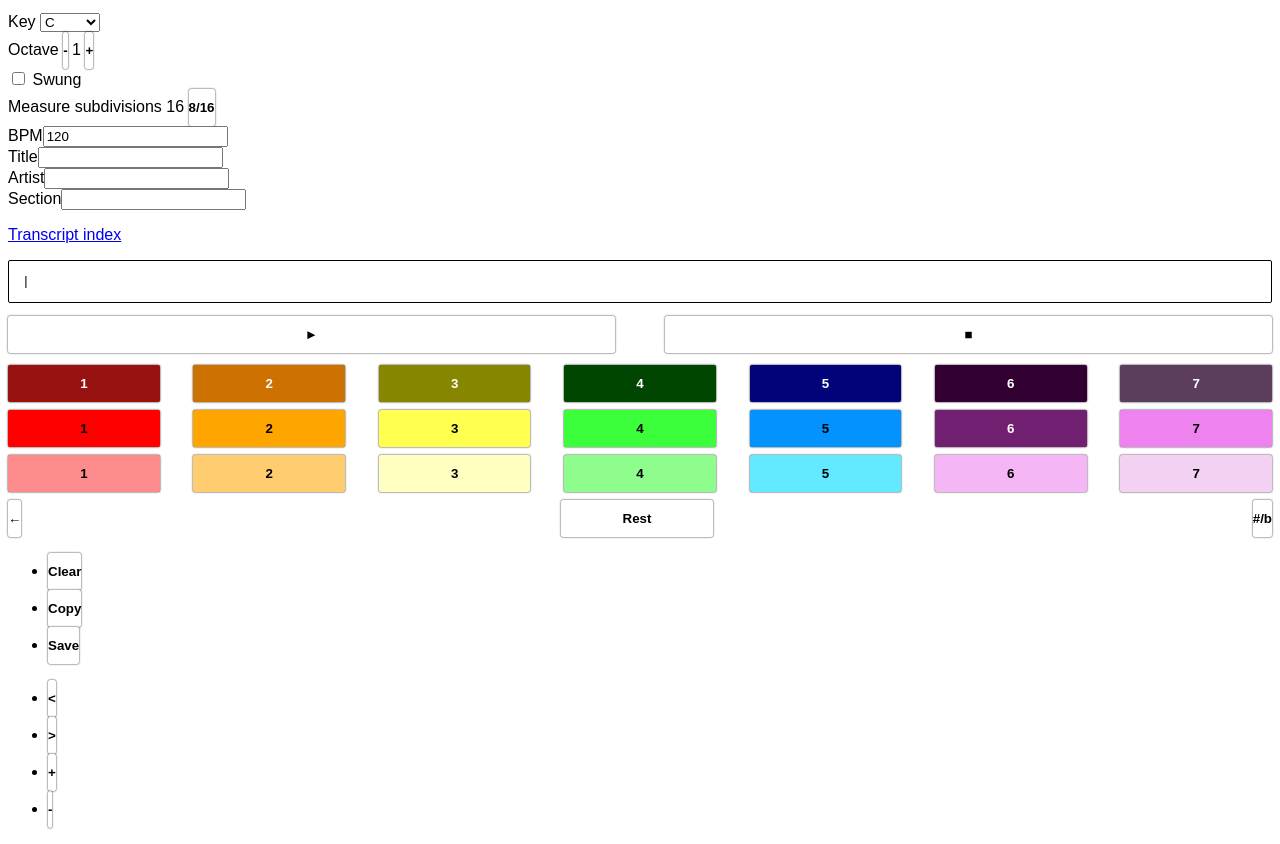
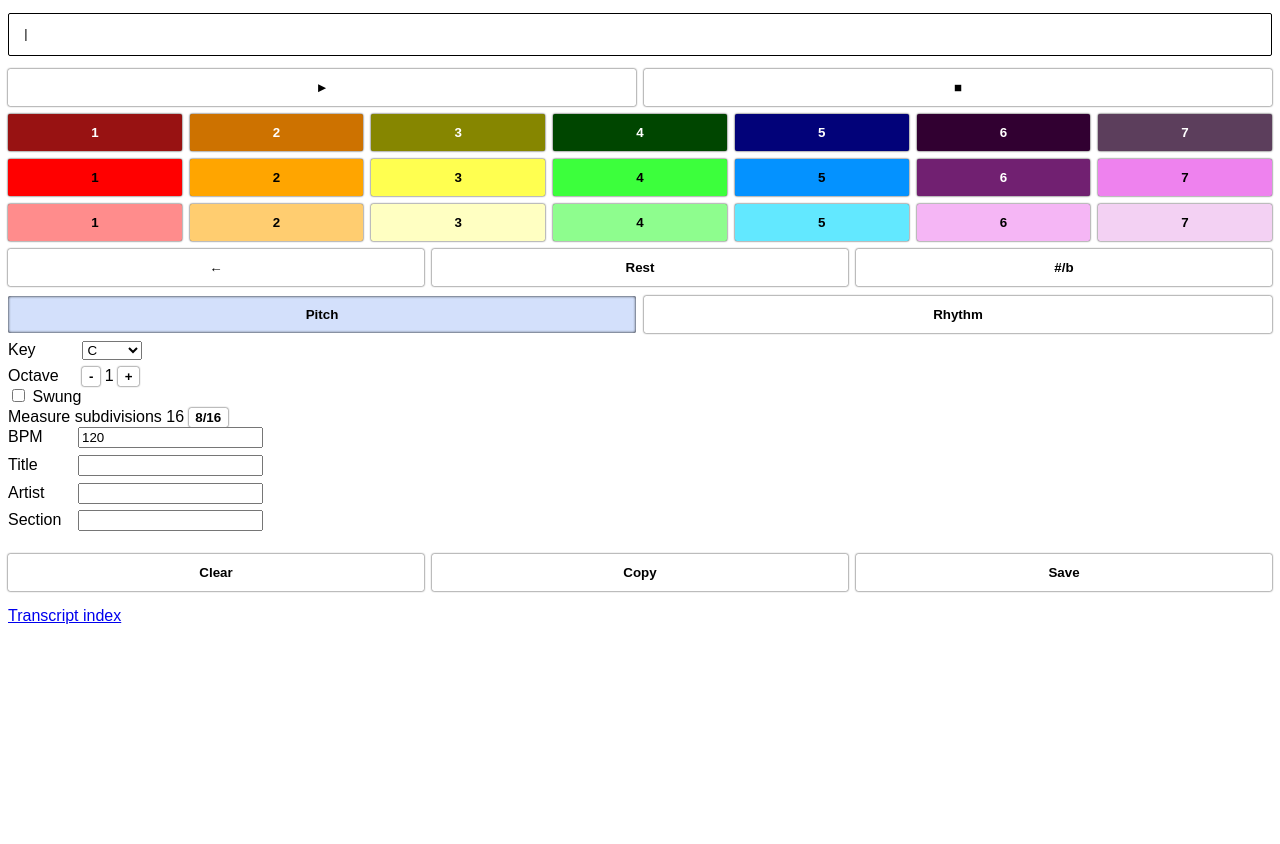
Before and after one commit to tsegarra/medit, a plain HTML site: page index.html in a window 1280 px wide. Shown: the part 56-900 px from the top of the page. After the commit the page ends 800 px from the top, so only its background shows below. Drawn offline with Linux system fonts and the light colour scheme.

Commit message:
Continue refreshing UI

```diff
--- a/index.html
+++ b/index.html
@@ -2,179 +2,11 @@
 <head>
     <title>ABC Editor</title>
     <meta name="viewport" content="width=device-width, initial-scale=1, maximum-scale=1.0, user-scalable=no">
-    <style>
-        :root {
-            --red: red;
-            --orange: orange;
-            --yellow: #ffff50;
-            --green: #3cff3c;
-            --blue: #0492ff;
-            --purple: #712071;
-            --violet: violet;
-
-            --red-dark: #981212;
-            --red-light: #ff8c8c;
-            --orange-dark: #cd7200;
-            --orange-light: #ffcd70;
-            --yellow-dark: #868600;
-            --yellow-light: #ffffc2;
-            --green-dark: #004600;
-            --green-light: #8efd8e;
-            --blue-dark: #020279;
-            --blue-light: #62e8ff;
-            --purple-dark: #310031;
-            --purple-light: #f5b6f5;
-            --violet-dark: #5c3e5c;
-            --violet-light: #f3d1f3;
-        }
-
-        .scale-degree-input-row {
-            font-size: 0;
-            display: flex;
-            justify-content: space-between;
-            margin-bottom: 8px;
-        }
-
-        button {
-            border-width: 0;
-            background-color: white;
-            color: black;
-            font-weight: bold;
-            border-radius: 2px;
-            cursor: pointer;
-            padding: 11px 0;
-            box-shadow: 0 0 2px black;
-        }
-
-        .btn-scale-degree {
-            width: 12%;
-        }
-
-        .btn-scale-degree:active {
-            box-shadow: none;
-        }
-
-        .btn-accidental {
-            display: none;
-        }
-
-        #playback-buttons > button {
-            width: 48%;
-            border: none;
-            background-color: white;
-            box-shadow: 0 0 2px black;
-        }
-
-        #playback-buttons {
-            width: 100%;
-            display: flex;
-            justify-content: space-between;
-            margin-bottom: 12px;
-        }
-
-        #btn-scale-degree-1 { background-color: var(--red); }
-        #btn-scale-degree-1-down { background-color: var(--red-dark); color: white;}
-        #btn-scale-degree-1-up { background-color: var(--red-light); }
-        #btn-scale-degree-2 { background-color: var(--orange); }
-        #btn-scale-degree-2-down { background-color: var(--orange-dark); color: white; }
-        #btn-scale-degree-2-up { background-color: var(--orange-light); }
-        #btn-scale-degree-3 { background-color: var(--yellow); }
-        #btn-scale-degree-3-down { background-color: var(--yellow-dark); color: white;}
-        #btn-scale-degree-3-up { background-color: var(--yellow-light); }
-        #btn-scale-degree-4 { background-color: var(--green); }
-        #btn-scale-degree-4-down { background-color: var(--green-dark); color: white;}
-        #btn-scale-degree-4-up { background-color: var(--green-light); }
-        #btn-scale-degree-5 {background-color: var(--blue); }
-        #btn-scale-degree-5-down {background-color: var(--blue-dark); color: white; }
-        #btn-scale-degree-5-up {background-color: var(--blue-light); }
-        #btn-scale-degree-6 {background-color: var(--purple); color: white;}
-        #btn-scale-degree-6-down {background-color: var(--purple-dark); color: white;}
-        #btn-scale-degree-6-up {background-color: var(--purple-light); }
-        #btn-scale-degree-7 { background-color: var(--violet); }
-        #btn-scale-degree-7-down { background-color: var(--violet-dark); color: white; }
-        #btn-scale-degree-7-up { background-color: var(--violet-light); }
-
-        #loading-circle {
-            display: none;
-        }
-
-        #loading-circle.loading {
-            display: block;
-        }
-
-        #loading-circle {
-            position: absolute;
-            top: 0;
-            text-align: center;
-            width: 100%;
-        }
-
-        ul.firebaseui-idp-list {
-            list-style: none;
-            padding: 0;
-            margin: 0;
-        }
-
-        .firebaseui-card-content form {
-            margin: 0;
-        }
-
-        span.firebaseui-idp-icon-wrapper {
-            display: none;
-        }
-
-        span.firebaseui-idp-text.firebaseui-idp-text-short {
-            display: none;
-        }
-
-        #login-options.logged-in #firebaseui-auth-container {
-            display: none;
-        }
-
-        #user-logo img {
-            border-radius: 50%;
-            width: 20px;
-        }
-
-        .abc-notation-panel {
-            padding: 1em;
-            border-radius: 2px;
-            border: 1px solid;
-            font-family: monospace;
-        }
-
-        body {
-            font-family: sans-serif;
-            margin: 0;
-        }
-
-        header, main {
-            padding-left: 0.5em;
-            padding-right: 0.5em;
-        }
-
-        header {
-            display: flex;
-            padding-top: 0.5em;
-            background-color: #1f5ccd;
-            color: white;
-            padding-bottom: 0.5em;
-            justify-content: space-between;
-            align-items: center;
-            margin-bottom: 1em;
-            box-shadow: 0 1px 1px black;
-        }
-
-        header > h1 {
-            margin: 0;
-            font-weight: normal;
-            font-size: 1.5em;
-        }
-    </style>
+    <link rel="stylesheet" href="style.css" />
 </head>
 <body class="dark-bg padding-std font-sans">
 <header>
-    <h1>ABC Editor</h1>
+    <h1><a href="index.html">ABC Editor</a></h1>
     <div id="login-options">
         <div id="firebaseui-auth-container"></div>
         <div id="user-logo"></div>
@@ -182,6 +14,82 @@
 </header>
 
 <main>
+    <p class="abc-notation-panel"></p>
+
+    <div id="playback-buttons" class="button-row row-halves">
+        <button id="btn-play">&#9658;</button>
+        <button id="btn-stop">&#9632;</button>
+    </div>
+
+    <div class="tabs">
+        <div id="scale-degree-inputs" class="tab melody-tab">
+            <div class="button-row">
+                <button class="btn-scale-degree" id="btn-scale-degree-1-down">1</button>
+                <button class="btn-accidental btn-scale-degree" id="btn-scale-degree-b2-down">b2</button>
+                <button class="btn-scale-degree" id="btn-scale-degree-2-down">2</button>
+                <button class="btn-accidental btn-scale-degree" id="btn-scale-degree-b3-down">b3</button>
+                <button class="btn-scale-degree" id="btn-scale-degree-3-down">3</button>
+                <button class="btn-scale-degree" id="btn-scale-degree-4-down">4</button>
+                <button class="btn-accidental btn-scale-degree" id="btn-scale-degree-b5-down">b5</button>
+                <button class="btn-scale-degree" id="btn-scale-degree-5-down">5</button>
+                <button class="btn-accidental btn-scale-degree" id="btn-scale-degree-b6-down">b6</button>
+                <button class="btn-scale-degree" id="btn-scale-degree-6-down">6</button>
+                <button class="btn-accidental btn-scale-degree" id="btn-scale-degree-b7-down">b7</button>
+                <button class="btn-scale-degree" id="btn-scale-degree-7-down">7</button>
+            </div>
+
+            <div class="button-row">
+                <button class="btn-scale-degree" id="btn-scale-degree-1">1</button>
+                <button class="btn-accidental btn-scale-degree" id="btn-scale-degree-b2">b2</button>
+                <button class="btn-scale-degree" id="btn-scale-degree-2">2</button>
+                <button class="btn-accidental btn-scale-degree" id="btn-scale-degree-b3">b3</button>
+                <button class="btn-scale-degree" id="btn-scale-degree-3">3</button>
+                <button class="btn-scale-degree" id="btn-scale-degree-4">4</button>
+                <button class="btn-accidental btn-scale-degree" id="btn-scale-degree-b5">b5</button>
+                <button class="btn-scale-degree" id="btn-scale-degree-5">5</button>
+                <button class="btn-accidental btn-scale-degree" id="btn-scale-degree-b6">b6</button>
+                <button class="btn-scale-degree" id="btn-scale-degree-6">6</button>
+                <button class="btn-accidental btn-scale-degree" id="btn-scale-degree-b7">b7</button>
+                <button class="btn-scale-degree" id="btn-scale-degree-7">7</button>
+            </div>
+
+            <div class="button-row">
+                <button class="btn-scale-degree" id="btn-scale-degree-1-up">1</button>
+                <button class="btn-accidental btn-scale-degree" id="btn-scale-degree-b2-up">b2</button>
+                <button class="btn-scale-degree" id="btn-scale-degree-2-up">2</button>
+                <button class="btn-accidental btn-scale-degree" id="btn-scale-degree-b3-up">b3</button>
+                <button class="btn-scale-degree" id="btn-scale-degree-3-up">3</button>
+                <button class="btn-scale-degree" id="btn-scale-degree-4-up">4</button>
+                <button class="btn-accidental btn-scale-degree" id="btn-scale-degree-b5-up">b5</button>
+                <button class="btn-scale-degree" id="btn-scale-degree-5-up">5</button>
+                <button class="btn-accidental btn-scale-degree" id="btn-scale-degree-b6-up">b6</button>
+                <button class="btn-scale-degree" id="btn-scale-degree-6-up">6</button>
+                <button class="btn-accidental btn-scale-degree" id="btn-scale-degree-b7-up">b7</button>
+                <button class="btn-scale-degree" id="btn-scale-degree-7-up">7</button>
+            </div>
+
+            <div class="button-row row-thirds">
+                <button id="btn-backspace">&larr;</button>
+                <button id="btn-scale-degree-0">Rest</button>
+                <button class="btn-octave" id="btn-toggle-accidentals">#/b</button>
+            </div>
+        </div>
+
+        <div class="tab rhythm-tab">
+            <div class="button-row row-quarters">
+                <button id="btn-rhythm-prev" class="btn-rhythm">&lt;</button>
+                <button id="btn-rhythm-next" class="btn-rhythm">&gt;</button>
+                <button id="btn-rhythm-augment" class="btn-rhythm">+</button>
+                <button id="btn-rhythm-diminish" class="btn-rhythm">-</button>
+            </div>
+        </div>
+    </div>
+
+    <div class="button-row row-halves">
+        <button id="btn-select-pitch">Pitch</button>
+        <button id="btn-select-rhythm">Rhythm</button>
+    </div>
+
     <section id="metadata">
         <label for="abc-metadata-key">Key</label>
         <select id="abc-metadata-key">
@@ -222,82 +130,17 @@
             <label for="song-artist">Artist</label><input type="text" name="song-artist" id="song-artist" /><br />
             <label for="song-section">Section</label><input type="text" name="song-section" id="song-section" />
         </form>
+    </section>
+
+    <section class="menu">
+        <div class="button-row row-thirds">
+            <button id="btn-clear">Clear</button>
+            <button id="btn-copy">Copy</button>
+            <button id="btn-save">Save</button>
+        </div>
 
         <p><a href="list">Transcript index</a></p>
     </section>
-
-    <p class="abc-notation-panel"></p>
-
-    <div id="playback-buttons">
-        <button id="btn-play">&#9658;</button>
-        <button id="btn-stop">&#9632;</button>
-    </div>
-
-    <div id="scale-degree-inputs">
-        <div class="scale-degree-input-row">
-            <button class="btn-scale-degree" id="btn-scale-degree-1-down">1</button>
-            <button class="btn-accidental btn-scale-degree" id="btn-scale-degree-b2-down">b2</button>
-            <button class="btn-scale-degree" id="btn-scale-degree-2-down">2</button>
-            <button class="btn-accidental btn-scale-degree" id="btn-scale-degree-b3-down">b3</button>
-            <button class="btn-scale-degree" id="btn-scale-degree-3-down">3</button>
-            <button class="btn-scale-degree" id="btn-scale-degree-4-down">4</button>
-            <button class="btn-accidental btn-scale-degree" id="btn-scale-degree-b5-down">b5</button>
-            <button class="btn-scale-degree" id="btn-scale-degree-5-down">5</button>
-            <button class="btn-accidental btn-scale-degree" id="btn-scale-degree-b6-down">b6</button>
-            <button class="btn-scale-degree" id="btn-scale-degree-6-down">6</button>
-            <button class="btn-accidental btn-scale-degree" id="btn-scale-degree-b7-down">b7</button>
-            <button class="btn-scale-degree" id="btn-scale-degree-7-down">7</button>
-        </div>
-
-        <div class="scale-degree-input-row">
-            <button class="btn-scale-degree" id="btn-scale-degree-1">1</button>
-            <button class="btn-accidental btn-scale-degree" id="btn-scale-degree-b2">b2</button>
-            <button class="btn-scale-degree" id="btn-scale-degree-2">2</button>
-            <button class="btn-accidental btn-scale-degree" id="btn-scale-degree-b3">b3</button>
-            <button class="btn-scale-degree" id="btn-scale-degree-3">3</button>
-            <button class="btn-scale-degree" id="btn-scale-degree-4">4</button>
-            <button class="btn-accidental btn-scale-degree" id="btn-scale-degree-b5">b5</button>
-            <button class="btn-scale-degree" id="btn-scale-degree-5">5</button>
-            <button class="btn-accidental btn-scale-degree" id="btn-scale-degree-b6">b6</button>
-            <button class="btn-scale-degree" id="btn-scale-degree-6">6</button>
-            <button class="btn-accidental btn-scale-degree" id="btn-scale-degree-b7">b7</button>
-            <button class="btn-scale-degree" id="btn-scale-degree-7">7</button>
-        </div>
-
-        <div class="scale-degree-input-row">
-            <button class="btn-scale-degree" id="btn-scale-degree-1-up">1</button>
-            <button class="btn-accidental btn-scale-degree" id="btn-scale-degree-b2-up">b2</button>
-            <button class="btn-scale-degree" id="btn-scale-degree-2-up">2</button>
-            <button class="btn-accidental btn-scale-degree" id="btn-scale-degree-b3-up">b3</button>
-            <button class="btn-scale-degree" id="btn-scale-degree-3-up">3</button>
-            <button class="btn-scale-degree" id="btn-scale-degree-4-up">4</button>
-            <button class="btn-accidental btn-scale-degree" id="btn-scale-degree-b5-up">b5</button>
-            <button class="btn-scale-degree" id="btn-scale-degree-5-up">5</button>
-            <button class="btn-accidental btn-scale-degree" id="btn-scale-degree-b6-up">b6</button>
-            <button class="btn-scale-degree" id="btn-scale-degree-6-up">6</button>
-            <button class="btn-accidental btn-scale-degree" id="btn-scale-degree-b7-up">b7</button>
-            <button class="btn-scale-degree" id="btn-scale-degree-7-up">7</button>
-        </div>
-
-        <div class="scale-degree-input-row">
-            <button id="btn-backspace">&larr;</button>
-            <button class="btn-scale-degree" id="btn-scale-degree-0">Rest</button>
-            <button class="btn-octave" id="btn-toggle-accidentals">#/b</button>
-        </div>
-    </div>
-
-    <ul class="quarter-width-buttons">
-        <li><button id="btn-clear">Clear</button></li>
-        <li><button id="btn-copy">Copy</button></li>
-        <li><button id="btn-save">Save</button></li>
-    </ul>
-
-    <ul class="quarter-width-buttons">
-        <li><button id="btn-rhythm-prev" class="btn-rhythm">&lt;</button></li>
-        <li><button id="btn-rhythm-next" class="btn-rhythm">&gt;</button></li>
-        <li><button id="btn-rhythm-augment" class="btn-rhythm">+</button></li>
-        <li><button id="btn-rhythm-diminish" class="btn-rhythm">-</button></li>
-    </ul>
 </main>
 
 <div id="loading-circle"><img src="loading.gif" alt="Loading..." /></div>
--- a/style.css
+++ b/style.css
@@ -1,109 +1,3 @@
-body {
-    touch-action: pan-x pan-y;
-}
-
-select {
-    color: black;
-}
-
-#abc-notation-panels {
-    padding: 0;
-    list-style: none;
-}
-
-.abc-notation-panel {
-    background-color: #bdbdbd;
-    color: black;
-    padding: 1em;
-    line-height: 2em;
-    font-family: monospace;
-    box-shadow: 0 0 2px inset;
-    border-radius: 9px;
-    height: 2em;
-    overflow-y: scroll;
-}
-
-.dark-bg {
-    background-color: #1e1e1e;
-    color: white;
-}
-
-.padding-std {
-    padding: 1em;
-}
-
-.font-sans {
-    font-family: sans-serif;
-}
-
-.font-bold {
-    font-weight: bold;
-}
-
-#key-buttons,
-.third-width-buttons,
-.quarter-width-buttons,
-#scale-degree-inputs {
-    list-style: none;
-    padding: 0;
-    display: flex;
-    flex-wrap: wrap;
-    user-select: none;
-}
-
-#key-buttons > li,
-.third-width-buttons > li {
-    width: 33.33%;
-}
-
-.quarter-width-buttons > li {
-    width: 25%;
-}
-
-.quarter-width-buttons > li > button {
-    color: black;
-}
-
-#scale-degree-inputs > li {
-    width: calc(100%/7);
-}
-
-#scale-degree-inputs.show-accidentals > li {
-    width: calc(100%/12);
-}
-
-.btn-accidental {
-    display: none;
-}
-
-.show-accidentals .btn-accidental {
-    display: block;
-}
-
-.buttons-half-width > li {
-    width: 50%;
-}
-
-.btn-octave,
-.btn-rhythm,
-.btn-scale-degree {
-    width: 100%;
-    color: black;
-    font-size: 150%;
-    -webkit-appearance: none;
-    -webkit-border-radius: 0;
-    border-radius: 0;
-}
-
-.show-accidentals .btn-scale-degree {
-    font-size: 1em;
-    padding: 0.5em 0;
-}
-
-.btn-key {
-    width: 100%;
-}
-
 :root {
     --red: red;
     --orange: orange;
@@ -127,12 +21,45 @@ select {
     --purple-light: #f5b6f5;
     --violet-dark: #5c3e5c;
     --violet-light: #f3d1f3;
+
+    --btn-gap: 8px;
+}
+
+th {
+    text-align: left;
+}
+
+.button-row {
+    font-size: 0;
+    display: flex;
+    justify-content: space-between;
+    margin-bottom: 8px;
+    width: 100%;
 }
 
 button {
+    border-width: 0;
     background-color: white;
-    user-select: none;
+    color: black;
+    font-weight: bold;
+    border-radius: 2px;
+    cursor: pointer;
+    padding: 11px 0.5em;
+    box-shadow: 0 0 2px black;
 }
+
+button:active {
+    box-shadow: none;
+}
+
+.btn-accidental {
+    display: none;
+}
+
+.show-accidentals .btn-accidental {
+    display: block;
+}
+
 #btn-scale-degree-1 { background-color: var(--red); }
 #btn-scale-degree-1-down { background-color: var(--red-dark); color: white;}
 #btn-scale-degree-1-up { background-color: var(--red-light); }
@@ -155,21 +82,24 @@ button {
 #btn-scale-degree-7-down { background-color: var(--violet-dark); color: white; }
 #btn-scale-degree-7-up { background-color: var(--violet-light); }
 
-#btn-scale-degree-0 { background-color: white; }
+#btn-rhythm-prev { background-color: var(--red-light); }
+#btn-rhythm-next { background-color: var(--yellow); }
+#btn-rhythm-augment { background-color: var(--green); }
+#btn-rhythm-diminish { background-color: var(--blue); }
 
-#btn-clear,
-#btn-save,
-#btn-copy,
-#btn-stop,
-#btn-play,
-#btn-backspace {
-    text-transform: uppercase;
-    padding: 1em 0;
-    width: 100%;
+#loading-circle {
+    display: none;
 }
 
-#bpm {
-    width: 4em;
+#loading-circle.loading {
+    display: block;
+}
+
+#loading-circle {
+    position: absolute;
+    top: 0;
+    text-align: center;
+    width: 100%;
 }
 
 ul.firebaseui-idp-list {
@@ -199,23 +129,107 @@ span.firebaseui-idp-text.firebaseui-idp-text-short {
     width: 20px;
 }
 
-#transcripts {
-    width: 100%;
-    text-align: left;
-    margin-bottom: 1em;
+.abc-notation-panel {
+    padding: 1em;
+    border-radius: 2px;
+    border: 1px solid;
+    font-family: monospace;
 }
 
-#loading-circle {
+body {
+    font-family: sans-serif;
+    margin: 0;
+}
+
+header, main {
+    padding-left: 0.5em;
+    padding-right: 0.5em;
+}
+
+header {
+    display: flex;
+    padding-top: 0.5em;
+    background-color: #1f5ccd;
+    color: white;
+    padding-bottom: 0.5em;
+    justify-content: space-between;
+    align-items: center;
+    margin-bottom: 1em;
+    box-shadow: 0 1px 1px black;
+}
+
+header > h1 {
+    margin: 0;
+    font-weight: normal;
+    font-size: 1em;
+}
+
+.btn-scale-degree {
+    width: calc((100% - (var(--btn-gap) * 6))/7);
+    padding-left: 0;
+    padding-right: 0;
+}
+
+.show-accidentals .btn-scale-degree {
+    width: calc((100% - (var(--btn-gap) * 10))/11);
+}
+
+.row-halves > button {
+    width: calc((100% - var(--btn-gap))/2);
+    border: none;
+    background-color: white;
+}
+
+.row-thirds > button {
+    width: calc((100% - (var(--btn-gap) * 2))/3);
+}
+
+.row-quarters > button {
+    width: calc((100% - (var(--btn-gap) * 3))/4);
+}
+
+.rhythm-tab {
     display: none;
 }
 
-#loading-circle.loading {
+.rhythm-selected .rhythm-tab {
     display: block;
 }
 
-div#loading-circle {
-    position: absolute;
-    top: 0;
-    text-align: center;
-    width: 100%;
+.rhythm-selected .melody-tab {
+    display: none;
 }
+
+.rhythm-selected #btn-select-rhythm,
+#btn-select-pitch {
+    box-shadow: 0 0 3px inset;
+    background-color: #d3e0fb;
+}
+
+.rhythm-selected #btn-select-pitch {
+    box-shadow: 0 0 2px black;
+    background-color: white;
+}
+
+#metadata label {
+    min-width: 70px;
+    display: inline-block;
+}
+
+#metadata input, #metadata select {
+    margin-bottom: 0.5em;
+}
+
+#metadata button {
+    padding-top: 2px;
+    padding-bottom: 2px;
+}
+
+.tabs {
+    min-height: 182px;
+}
+
+h1 > a {
+    text-decoration: none;
+    color: inherit;
+}
```
Also changed, not shown: list.html (+13 -11 lines), bundle.js.
